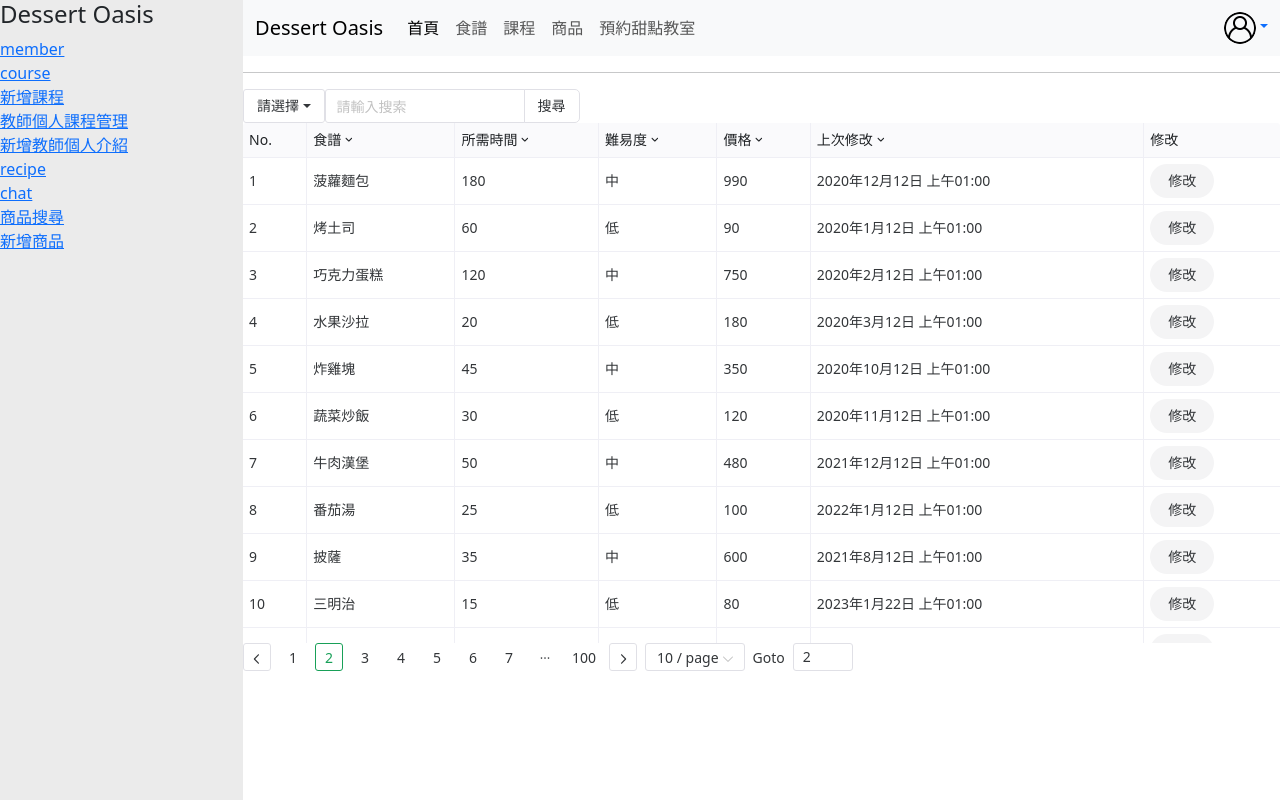
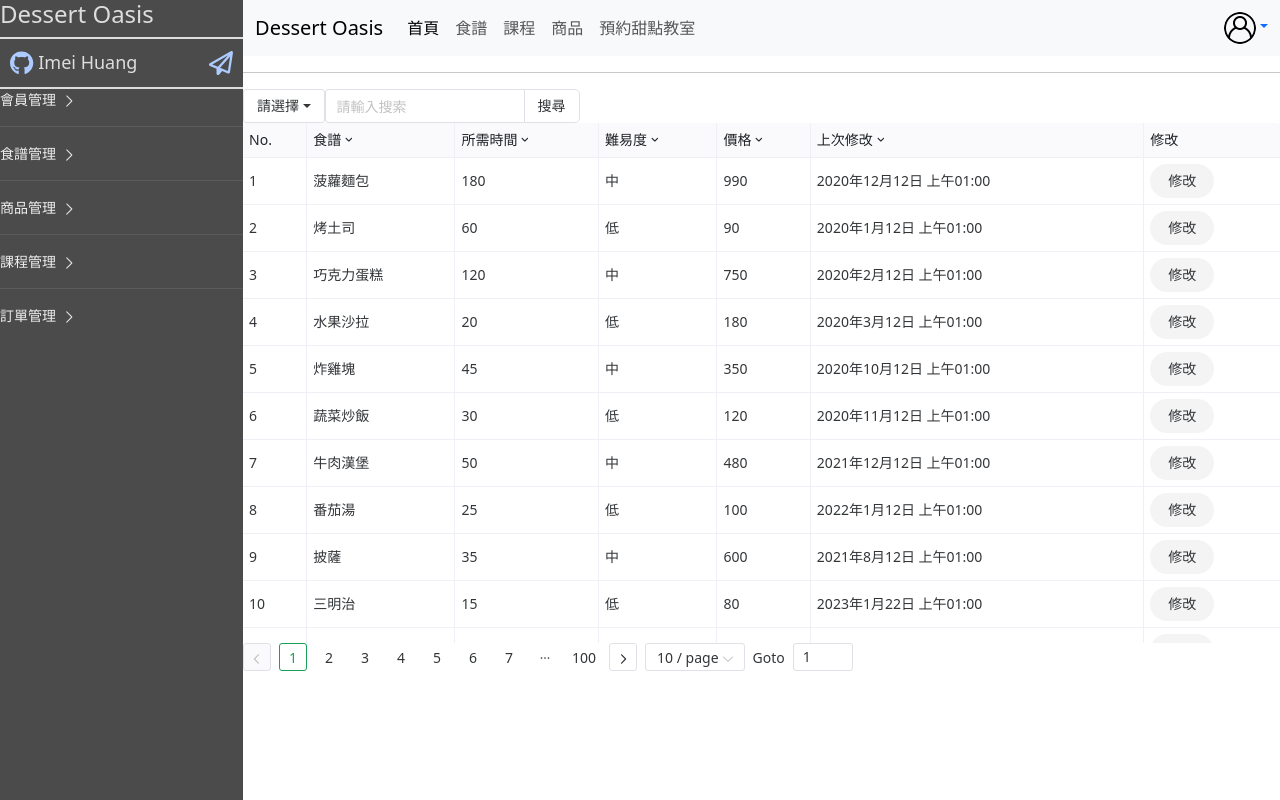
Before and after one commit to HiroLiang/dessertoasis-vue, a Vue app: page /#/cms in a window 1280 px wide. Built offline with nearby package versions, Linux system fonts and the light colour scheme.

Commit message:
add collapse sidebar

```diff
--- a/package.json
+++ b/package.json
@@ -18,12 +18,15 @@
     "@fullcalendar/daygrid": "^6.1.8",
     "@fullcalendar/interaction": "^6.1.8",
     "@fullcalendar/vue3": "^6.1.8",
+    "@vicons/ionicons-v5": "^0.0.4",
+    "@vicons/ionicons5": "^0.12.0",
     "@vuepic/vue-datepicker": "^6.0.2",
     "axios": "^1.4.0",
     "bootstrap": "^5.3.1",
     "pinia": "^2.1.4",
     "sockjs-client": "^1.6.1",
     "stompjs": "^2.3.3",
+    "vicons": "^0.0.1",
     "vue": "^3.3.4",
     "vue-router": "^4.2.4",
     "vue3-carousel": "^0.3.1",
--- a/src/App.vue
+++ b/src/App.vue
@@ -10,7 +10,7 @@ import { NBackTop, NLoadingBarProvider } from 'naive-ui'
   <n-back-top :right="50" />
 </template>
 
-<style scoped>
+<style>
 * {
   margin: 0;
   padding: 0;
--- a/src/components/Standard/Table.vue
+++ b/src/components/Standard/Table.vue
@@ -48,7 +48,7 @@ const props = defineProps({
         ]
     },
     page: {
-        default: 2
+        default: 1
     },
     pageSize: {
         default: 10
--- a/src/views/cms/CmsView.vue
+++ b/src/views/cms/CmsView.vue
@@ -1,8 +1,9 @@
 <script setup>
-import { ref, reactive, watch } from 'vue'
+import { reactive } from 'vue'
 import StandardTable from '../../components/Standard/Table.vue'
 import NavBar from '@/components/NavBar.vue'
 import CmsSideBar from './components/CmsSideBar.vue'
+import CollapseSidebar from './components/CollapseSidebar.vue'
 
 // 測試數據
 const tableDatas = reactive([
@@ -32,7 +33,7 @@ const dataTitles = reactive([
 <template>
     <div class="pageContain">
         <div class="sideBarContain">
-            <CmsSideBar />
+            <CollapseSidebar />
         </div>
         <div class="mainViewContain">
             <NavBar />
@@ -52,7 +53,7 @@ const dataTitles = reactive([
 .sideBarContain {
     width: 300px;
     height: 100vh;
-    background-color: rgb(235, 235, 235);
+    background-color: rgb(75, 75, 75);
 }
 
 .mainViewContain {
--- a/src/views/cms/components/CmsSideBar.vue
+++ b/src/views/cms/components/CmsSideBar.vue
@@ -4,23 +4,49 @@ import { FontAwesomeIcon } from '@fortawesome/vue-fontawesome'
 </script>
 <template>
   <div class="logo">
-    <!-- <font-awesome-icon :icon="['fat', 'ice-cream']" /> -->
+    <font-awesome-icon :icon="['fas', 'cake-candles']" />
     <img src="" alt="">
     <h1>Dessert Oasis</h1>
   </div>
   <div class="usingAccount">
+    <div>
+      <img src="../../../../public/images/navbar/user-interface.png" alt="user">
+    </div>
+    <div>
+      <img src="../../../assets/images/icons/PaperPlane.svg" alt="">
+    </div>
 
   </div>
   <div class="options">
-    <router-link to="/cms/member">member</router-link><br />
-    <router-link to="/cms/course">course</router-link><br />
-    <router-link to="/cms/addCourse">新增課程</router-link><br />
-    <router-link to="/cms/teacherCourseManager">教師個人課程管理</router-link><br />
-    <router-link to="/cms/addteacherProfile">新增教師個人介紹</router-link><br />
-    <router-link to="/cms/recipe">recipe</router-link><br />
-    <router-link to="/cms/chat">chat</router-link><br />
-    <router-link to="/cms/product">商品搜尋</router-link><br />
-    <router-link to="/cms/addproduct">新增商品</router-link><br />
+    <ul>
+      <li>
+        <router-link to="/cms/member">member</router-link>
+      </li>
+      <li>
+        <router-link to="/cms/course">course</router-link>
+      </li>
+      <li>
+        <router-link to="/cms/addCourse">新增課程</router-link>
+      </li>
+      <li>
+        <router-link to="/cms/addteacherProfile">新增教師個人介紹</router-link>
+      </li>
+      <li>
+        <router-link to="/cms/teacherCourseManager">教師個人課程管理</router-link>
+      </li>
+      <li>
+        <router-link to="/cms/recipe">recipe</router-link>
+      </li>
+      <li>
+        <router-link to="/cms/chat">chat</router-link>
+      </li>
+      <li>
+        <router-link to="/cms/product">商品搜尋</router-link>
+      </li>
+      <li>
+        <router-link to="/cms/addproduct">新增商品</router-link>
+      </li>
+    </ul>
   </div>
 </template>
 <style scoped>
@@ -30,5 +56,35 @@ h1 {
 
 .logo {
   display: flex;
+  border-bottom: 2px double black;
+}
+
+.usingAccount {
+  height: 50px;
+  padding-left: 10px;
+  padding-right: 10px;
+  border-bottom: 2px double black;
+  display: flex;
+  justify-content: space-between;
+  align-items: center;
+}
+
+.usingAccount img {
+  width: 32px;
+  height: 32px;
+}
+
+.options>ul {
+  list-style-type: none;
+}
+
+.options li {
+  display: flex;
+  align-items: center;
+  height: 50px;
+}
+
+.options a {
+  text-decoration: none;
 }
 </style>
--- /dev/null
+++ b/src/views/cms/components/CollapseSidebar.vue
@@ -0,0 +1,106 @@
+<script setup>
+import { RouterLink } from "vue-router"
+import { FontAwesomeIcon } from '@fortawesome/vue-fontawesome'
+import { NConfigProvider, NCollapse, NCollapseItem, darkTheme } from 'naive-ui'
+</script>
+<template>
+    <div class="logo">
+        <h1>Dessert Oasis</h1>
+    </div>
+    <div class="usingAccount">
+        <div style="display: flex;align-items: center;">
+            <font-awesome-icon :icon="['fab', 'github']" size="xl" style="color: #adcbff;" />
+            <h2>Imei Huang</h2>
+        </div>
+        <div>
+            <font-awesome-icon :icon="['far', 'paper-plane']" size="xl" style="color: #adcbff;" />
+        </div>
+    </div>
+    <div class="options">
+        <n-config-provider :theme="darkTheme">
+            <n-collapse arrow-placement="right" accordion="true">
+                <n-collapse-item title="會員管理" name="1">
+                    <div>
+                        <router-link to="/cms/member">member</router-link>
+                    </div>
+                    <div>
+                        <router-link to="/cms/chat">chat</router-link>
+                    </div>
+                </n-collapse-item>
+                <n-collapse-item title="食譜管理" name="2">
+                    <div>
+                        <router-link to="/cms/recipe">recipe</router-link>
+                    </div>
+
+                </n-collapse-item>
+                <n-collapse-item title="商品管理" name="3">
+                    <div>
+                        <router-link to="/cms/product">商品搜尋</router-link>
+                    </div>
+                    <div>
+                        <router-link to="/cms/addproduct">新增商品</router-link>
+                    </div>
+                </n-collapse-item>
+                <n-collapse-item title="課程管理" name="4">
+                    <div>
+                        <router-link to="/cms/course">course</router-link>
+                    </div>
+                    <div>
+                        <router-link to="/cms/addCourse">新增課程</router-link>
+                    </div>
+                    <div>
+                        <router-link to="/cms/addteacherProfile">新增教師個人介紹</router-link>
+                    </div>
+                    <div>
+                        <router-link to="/cms/teacherCourseManager">教師個人課程管理</router-link>
+                    </div>
+                </n-collapse-item>
+                <n-collapse-item title="訂單管理" name="5">
+                    <div>真棒</div>
+                </n-collapse-item>
+            </n-collapse>
+        </n-config-provider>
+    </div>
+</template>
+<style scoped>
+h1 {
+    font-size: 24px;
+    color: #dddddd;
+}
+
+h2 {
+    font-size: 18px;
+    color: #dddddd;
+    margin: 0 0 0 5px;
+}
+
+.logo {
+    display: flex;
+    border-bottom: 2px double #dddddd;
+}
+
+.usingAccount {
+    height: 50px;
+    padding-left: 10px;
+    padding-right: 10px;
+    border-bottom: 2px double #dddddd;
+    display: flex;
+    justify-content: space-between;
+    align-items: center;
+}
+
+.usingAccount img {
+    width: 32px;
+    height: 32px;
+}
+
+.options div {}
+
+.options a {
+    width: 100%;
+    color: #dddddd;
+    display: block;
+    text-decoration: none;
+    padding-left: 20px;
+}
+</style>
```
Also changed, not shown: 1 other file (tests, documents, lock files or other folders).
